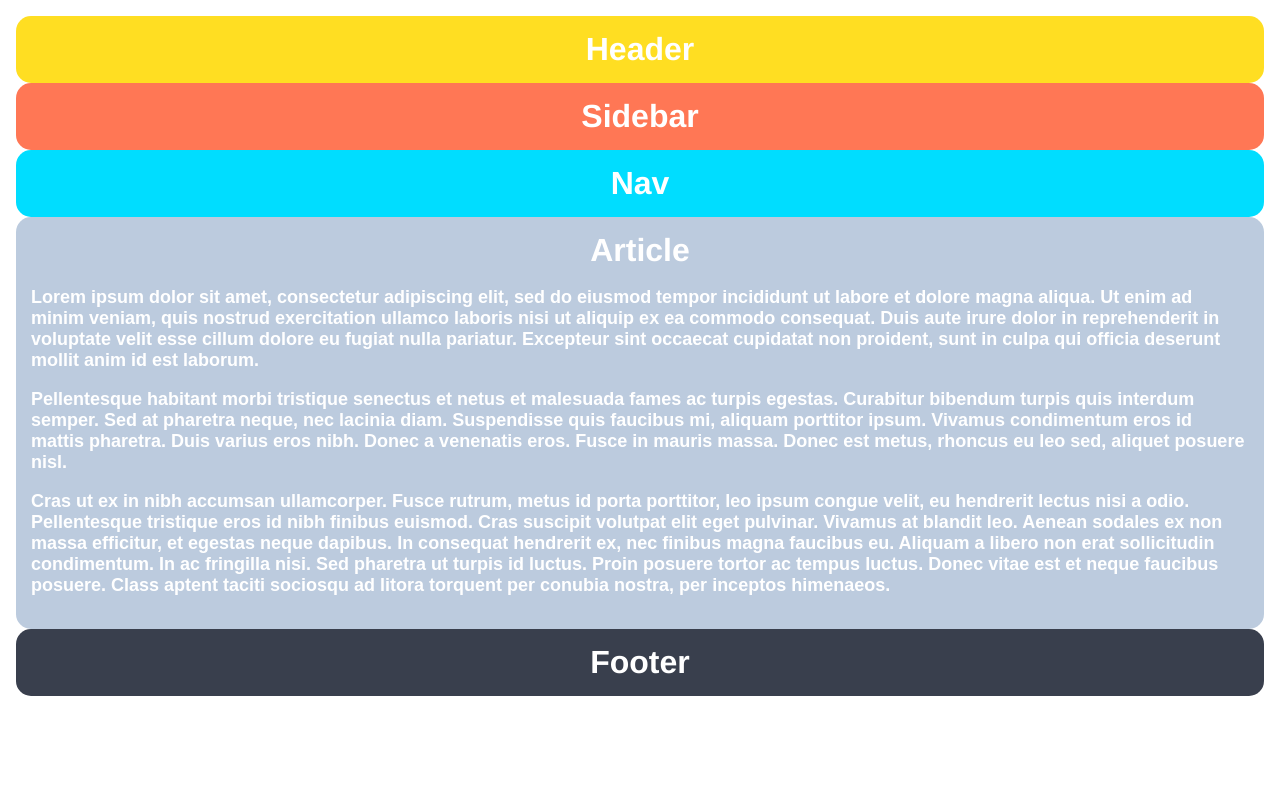
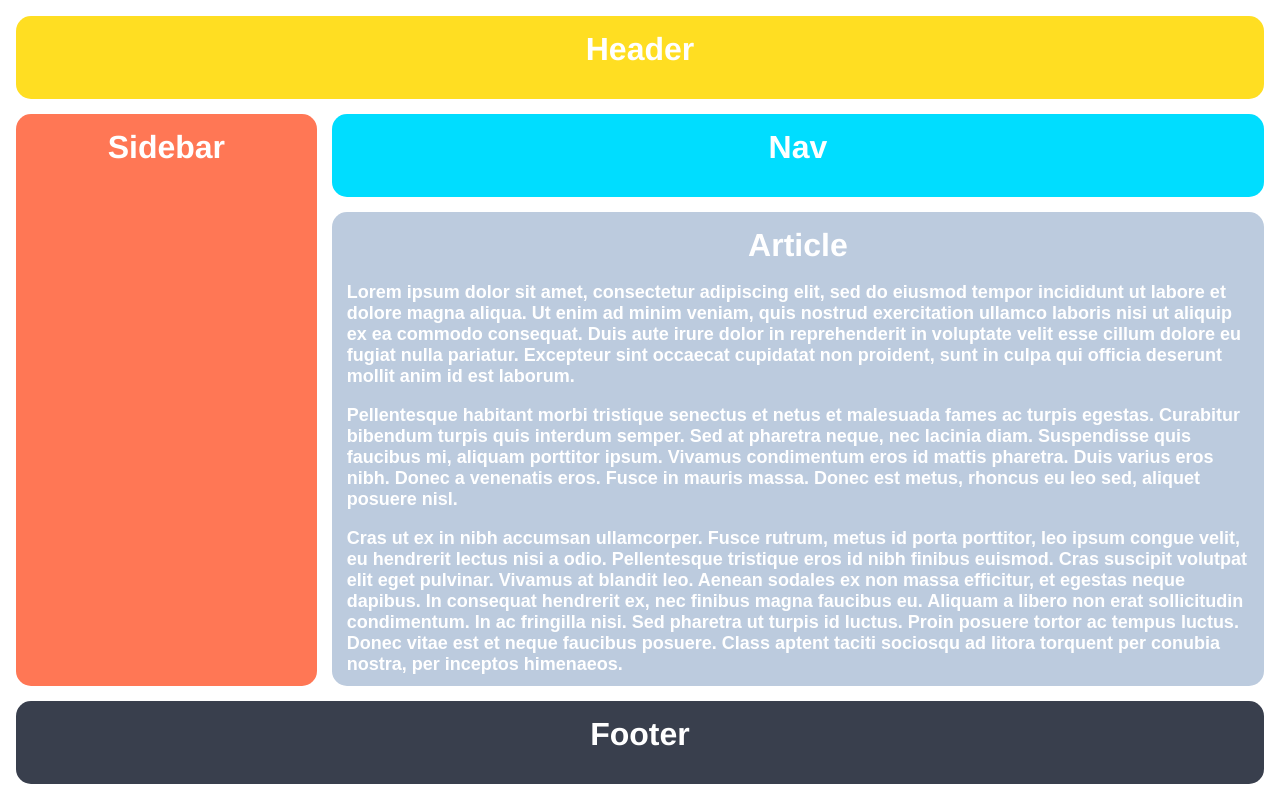
Before and after one commit to EagerBeaver212/practice, a plain HTML site: page odin-css-exercises/grid/01-grid-layout-1/index.html in a window 1280 px wide. Drawn offline with Linux system fonts and the light colour scheme.

Commit message:
completed 01-grid-layout-1

```diff
--- a/odin-css-exercises/grid/01-grid-layout-1/style.css
+++ b/odin-css-exercises/grid/01-grid-layout-1/style.css
@@ -8,6 +8,9 @@ body, html {
   height: 100%;
   padding: 16px;
   box-sizing: border-box;
+  display: grid;
+  grid-template: repeat(8, 1fr) / repeat(4, 1fr);
+  gap: 15px;
 }
 
 .container div {
@@ -21,18 +24,22 @@ body, html {
 
 .header {
   background-color: #FFDE22;
+  grid-area: 1 / 1 / 1 / 5; /*srow / scolumn / erow / ecolumn*/
 }
 
 .sidebar {
   background-color: #FF7755;
+  grid-area: 2 / 1 / 8 / 2; /*srow / scolumn / erow / ecolumn*/
 }
 
 .nav {
   background-color: #00DDFF;
+  grid-area: 2 / 2 / 3 / 5; /*srow / scolumn / erow / ecolumn*/
 }
 
 .article {
   background-color: #bccbde;
+  grid-area: 3 / 2 / 8 / 5; /*srow / scolumn / erow / ecolumn*/
 }
 
 .article p {
@@ -44,4 +51,5 @@ body, html {
 
 .footer {
   background-color: #393f4d;
+  grid-area: 8 / 1 / 9 / 5; /*srow / scolumn / erow / ecolumn*/
 }
```
